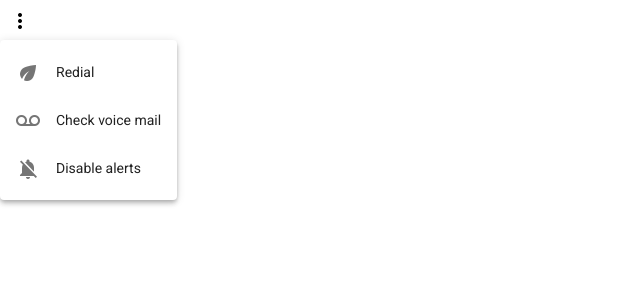
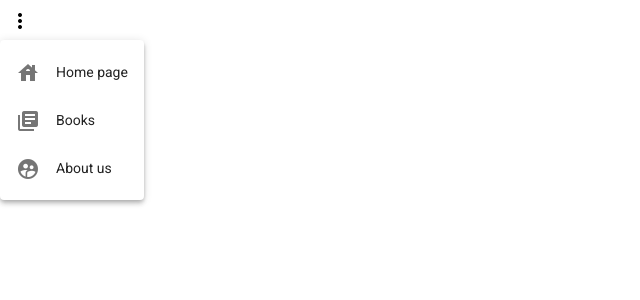
Before and after one commit to alpermey/OnlineLibrary, an Angular app: page / in a window 1280 px wide. Both pictures are taken after a click on the button "more_vert". Shown: the top 300 px of the page, without its empty margins (0-640 px from the left). Built offline with nearby package versions, Linux system fonts and the light colour scheme.

Commit message:
create-menu:Added a correct icons

```diff
--- a/src/app/app.component.html
+++ b/src/app/app.component.html
@@ -3,16 +3,16 @@
 </button>
 <mat-menu #menu="matMenu">
   <button mat-menu-item>
-    <mat-icon>eco</mat-icon>
-    <span>Redial</span>
+    <mat-icon>house</mat-icon>
+    <span>Home page</span>
   </button>
   <button mat-menu-item>
-    <mat-icon>voicemail</mat-icon>
-    <span>Check voice mail</span>
+    <mat-icon>library_books</mat-icon>
+    <span>Books</span>
   </button>
   <button mat-menu-item>
-    <mat-icon>notifications_off</mat-icon>
-    <span>Disable alerts</span>
+    <mat-icon>supervised_user_circle</mat-icon>
+    <span>About us</span>
   </button>
 </mat-menu>
 <router-outlet></router-outlet>
```
